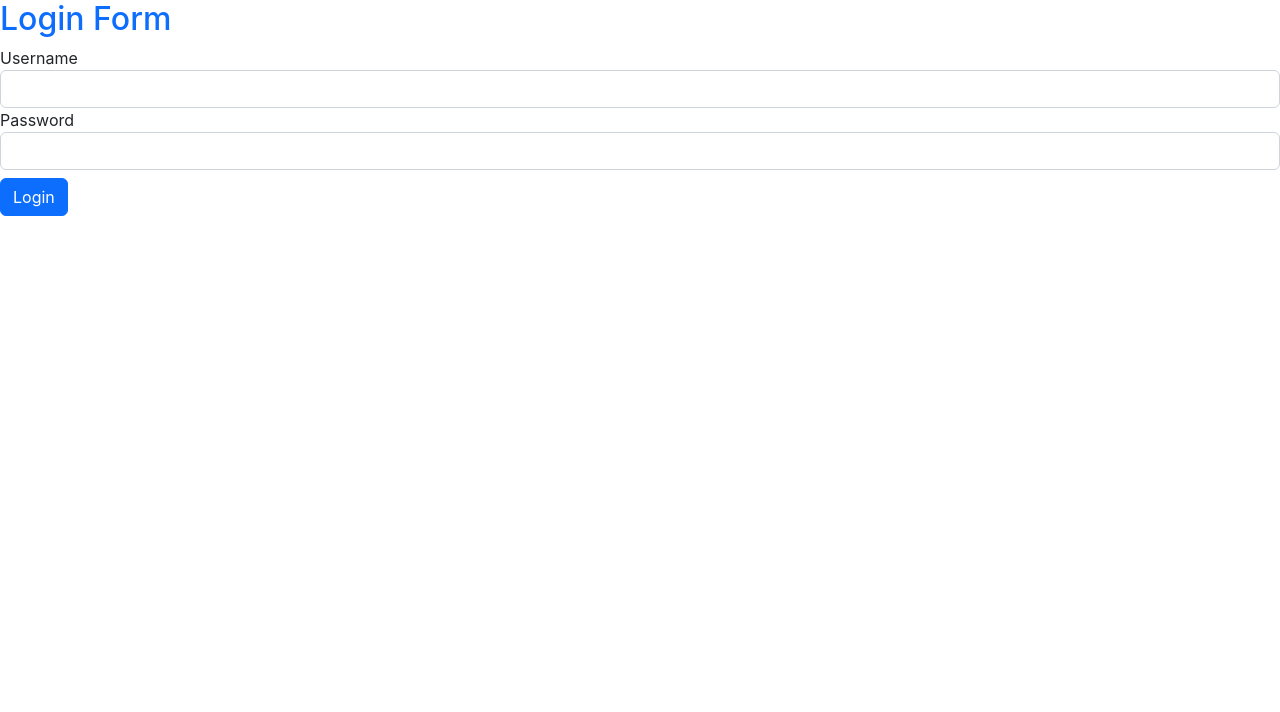
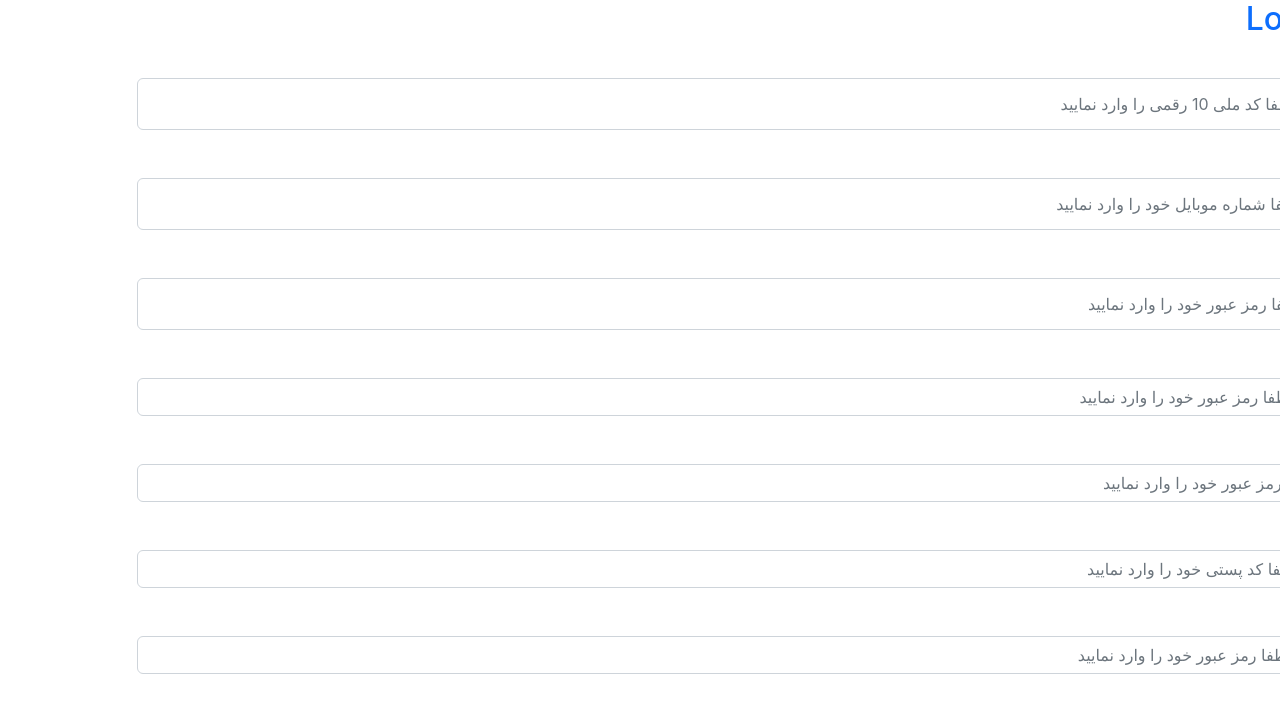
Before and after one commit to alipileforooshha/fanavaran_test, a React (Create React App) app: page /register in a window 1280 px wide. Shown: the top 712 px of the page. Built offline with nearby package versions, Linux system fonts and the light colour scheme.

Commit message:
add diferent component for input and complete register page

```diff
--- a/package.json
+++ b/package.json
@@ -3,6 +3,7 @@
   "version": "0.1.0",
   "private": true,
   "dependencies": {
+    "@hookform/resolvers": "^2.9.10",
     "@testing-library/jest-dom": "^5.16.5",
     "@testing-library/react": "^13.4.0",
     "@testing-library/user-event": "^13.5.0",
@@ -10,9 +11,11 @@
     "prop-types": "^15.8.1",
     "react": "^18.2.0",
     "react-dom": "^18.2.0",
+    "react-hook-form": "^7.42.1",
     "react-router-dom": "^6.7.0",
     "react-scripts": "5.0.1",
-    "web-vitals": "^2.1.4"
+    "web-vitals": "^2.1.4",
+    "yup": "^0.32.11"
   },
   "scripts": {
     "start": "react-scripts start",
--- a/src/App.css
+++ b/src/App.css
@@ -1,3 +1,7 @@
+*{
+  direction: rtl;
+}
+
 .App {
   text-align: center;
 }
--- a/src/App.js
+++ b/src/App.js
@@ -5,9 +5,11 @@ import Dashboard from './Components/Dashboard';
 import Preferences from './Components/Preferences';
 import Login from './Components/Login';
 import { useEffect, useState } from 'react';
+import Register from './Components/Register';
 
 const setToken = (token) => {
-  sessionStorage.setItem('token',token)
+  sessionStorage.setItem('token',token);
+  console.log(token);
 }
 
 const getToken = () => {
@@ -31,7 +33,7 @@ function App() {
       <Router>
         <Routes>
           <Route path='/login' element={<Login setToken={setToken}/>} />
-          <Route path='/register' element={<Login setToken={setToken}/>} />
+          <Route path='/register' element={<Register setToken={setToken}/>} />
         </Routes>
       </Router>
     );
--- /dev/null
+++ b/src/Components/Input.js
@@ -0,0 +1,24 @@
+import React from 'react'
+
+function Input({label, name, value, placeholder, error, onchange, index, register, required}) {
+  return (
+    <div className='d-flex flex-column justify-content-between mt-3' key={index}>
+        <div className='d-flex justify-content-between mt-3'>
+            <div className='d-flex justify-content-start'>
+                <label className='text-nowrap mx-4 d-flex'>{label}{required ? <p className='text-danger mr-0 ml-4 fs-4'>*</p> : ""}</label>
+            </div>
+            <input name={name}
+                style={error && {borderColor : "red", outline : "red", boxShadow : ""}}
+                className='form-control'
+                {...register(name)}
+                value={value}
+                placeholder={placeholder}
+                onChange={(e) => onchange(e)}>
+            </input>
+        </div>
+        <p className='text-danger'>{error}</p>
+    </div>
+  )
+}
+
+export default Input
--- a/src/Components/Register.js
+++ b/src/Components/Register.js
@@ -1,84 +1,155 @@
 import React from 'react'
 import { useState } from 'react';
+import { useForm } from 'react-hook-form';
+import {yupResolver} from '@hookform/resolvers/yup'
+import * as yup from 'yup'
+import axios from 'axios';
+import Input from './Input';
+function Register({setToken}) {
+    const [state, setState] = useState({
+        ssn : null,
+        mobile : null,
+        password : null,
+        birth_date : null,
+        address : null,
+        postal_code : null,
+        home_number : null,
+    });
 
-function Register() {
-    const [state, setState] = useState({
-        ssn : '',
-        mobile : '',
-        password : '',
-        birth_date : '',
-        address : '',
-        postal_code : '',
-        home_number : '',
+    const validationSchema = yup.object().shape({
+        ssn : yup.number().typeError('کد ملی باید عددی باشد').test('len', 'باید بین 5 تا 10 حرف باشد', val => val.toString().length >= 5 && val.toString().length <= 10)
+        .required('باید حتما پر شده باشد'),
+        mobile : yup.number().typeError('موبایل باید عددی باشد').test('len','موبایل باید دقیقا 10 حرف باشد', val => val.toString().length === 10).
+        required('فیلد موبایل باید پر شده باشد'),
+        password : yup.string().test('len', 'رمز عبور باید بین 8 تا 15 حرف باشد', val => val.toString().length >= 8 && val.toString().length <= 15).required()
     });
+
+    const {register, handleSubmit, formState:{errors}, watch, unregister} = useForm({
+        resolver : yupResolver(validationSchema),
+        reValidateMode : 'onChange',
+        mode : 'onChange'
+    });
+
+    const inputs = [
+        {
+            label : "کد ملی",
+            name : 'ssn',
+            value : state.ssn,
+            placeholder : "لطفا کد ملی 10 رقمی را وارد نمایید",
+            error : errors.ssn && errors.ssn.message,
+            required : true,
+            onchange : (e) => {
+                setState({
+                    ...state,
+                    ssn : e.target.value
+                })
+            }
+        },
+        {
+            label : "موبایل",
+            name : 'mobile',
+            value : state.mobile,
+            placeholder : "لطفا شماره موبایل خود را وارد نمایید",
+            error : errors.mobile && errors.mobile.message,
+            required : true,
+            onchange : (e) => {
+                setState({
+                    ...state,
+                    mobile : e.target.value
+                })
+            }
+        },
+        {
+            label : "پسورد",
+            name : 'password',
+            value : state.password,
+            placeholder : "لطفا رمز عبور خود را وارد نمایید",
+            required : true,
+            error : errors.password && errors.password.message,
+            onchange : (e) => {
+                setState({
+                    ...state,
+                    password : e.target.value
+                })
+            }
+        },
+        {
+            label : "تاریخ تولد",
+            name : 'birth_date',
+            value : state.birth_date,
+            placeholder : "لطفا رمز عبور خود را وارد نمایید",
+            required : false,
+            error : errors.birth_date && errors.birth_date.message,
+            onchange : (e) => {
+                setState({
+                    ...state,
+                    birth_date : e.target.value
+                })
+            }
+        },
+        {
+            label : "آدرس",
+            name : 'address',
+            value : state.address,
+            placeholder : "لطفا رمز عبور خود را وارد نمایید",
+            required : false,
+            error : errors.address && errors.address.message,
+            onchange : (e) => {
+                setState({
+                    ...state,
+                    address : e.target.value
+                })
+            }
+        },
+        {
+            label : "کد پستی",
+            name : 'postal_code',
+            value : state.postal_code,
+            placeholder : "لطفا کد پستی خود را وارد نمایید",
+            required : false,
+            error : errors.postal_code && errors.postal_code.message,
+            onchange : (e) => {
+                setState({
+                    ...state,
+                    postal_code : e.target.value
+                })
+            }
+        },
+        {
+            label : "تلفن ثابت",
+            name : 'home_number',
+            value : state.home_number,
+            placeholder : "لطفا رمز عبور خود را وارد نمایید",
+            required : false,
+            error : errors.home_number && errors.home_number.message,
+            onchange : (e) => {
+                setState({
+                    ...state,
+                    home_number : e.target.value
+                })
+            }
+        },
+    ]
+    const postData = () => {
+        axios.post('http://127.0.0.1:8000/api/register',{
+            ...state
+        }).then(res => {
+            console.log(res)
+            setToken(res.data.user.token)
+        })
+    };
+
+    const submitForm = () => {
+        postData();
+    };
 
     return (
         <div className='d-flex flex-column justify-content-center'>
             <h2 className='text-primary'>Login Form</h2>
-            <form className='d-flex flex-column justify-content-center flex-shrink' onSubmit={handleSubmit}>
-                <div className='form-group flex-shrink'>
-                    <label>کد ملی</label>
-                    <input name='ssn' className='form-control' value={state.ssn} onChange={(e) => {
-                        setState({
-                            ...state,
-                            ssn : e.target.value
-                        })
-                    }}></input>
-                </div>
-                <div className='form-group flex-shrink'>
-                    <label>شماره موبایل</label>
-                    <input name='ssn' className='form-control' value={state.mobile} onChange={(e) => {
-                        setState({
-                            ...state,
-                            mobile : e.target.value
-                        })
-                    }}></input>
-                </div>
-                <div className='form-group'>
-                    <label>رمز عبور</label>
-                    <input name='password' className='form-control' value={state.password} onChange={(e) => {
-                        setState({
-                            ...state,
-                            password : e.target.value
-                        })
-                    }}></input>
-                </div>
-                <div className='form-group'>
-                    <label>تاریخ تولد</label>
-                    <input name='birth_date' className='form-control' value={state.birth_date} onChange={(e) => {
-                        setState({
-                            ...state,
-                            birth_date : e.target.value
-                        })
-                    }}></input>
-                </div>
-                <div className='form-group'>
-                    <label>آدرس</label>
-                    <input name='address' className='form-control' value={state.address} onChange={(e) => {
-                        setState({
-                            ...state,
-                            address : e.target.value
-                        })
-                    }}></input>
-                </div>
-                <div className='form-group'>
-                    <label>کد پستی</label>
-                    <input name='postal_code' className='form-control' value={state.postal_code} onChange={(e) => {
-                        setState({
-                            ...state,
-                            postal_code : e.target.value
-                        })
-                    }}></input>
-                </div>
-                <div className='form-group'>
-                    <label>تلفن ثابت</label>
-                    <input name='home_number' className='form-control' value={state.home_number} onChange={(e) => {
-                        setState({
-                            ...state,
-                            home_number : e.target.value
-                        })
-                    }}></input>
-                </div>
+            <form className='d-flex flex-column justify-content-center flex-shrink' onSubmit={handleSubmit(submitForm)}>
+                {inputs.map((input, index) => {
+                    return <Input label={input.label} name={input.name} value={input.value} placeholder={input.placeholder} error={input.error} onchange={input.onchange} index={index} register={register} required={input.required}/>
+                })}
                 <div className='form-group'>
                     <button type='submit' className='btn btn-primary mt-2'>
                         Login
```
Also changed, not shown: 1 other file (tests, documents, lock files or other folders).
